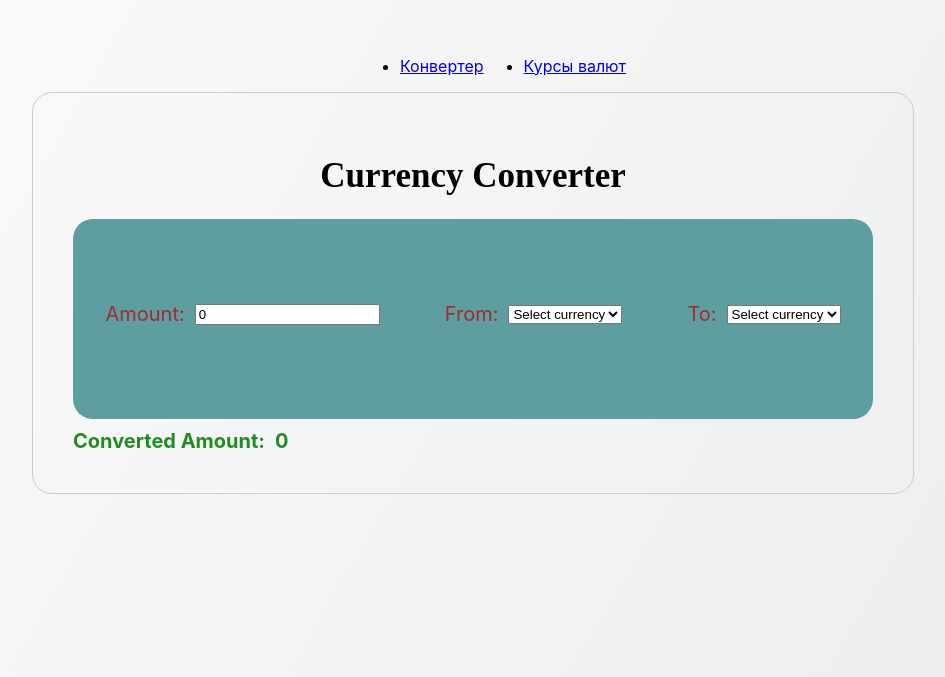
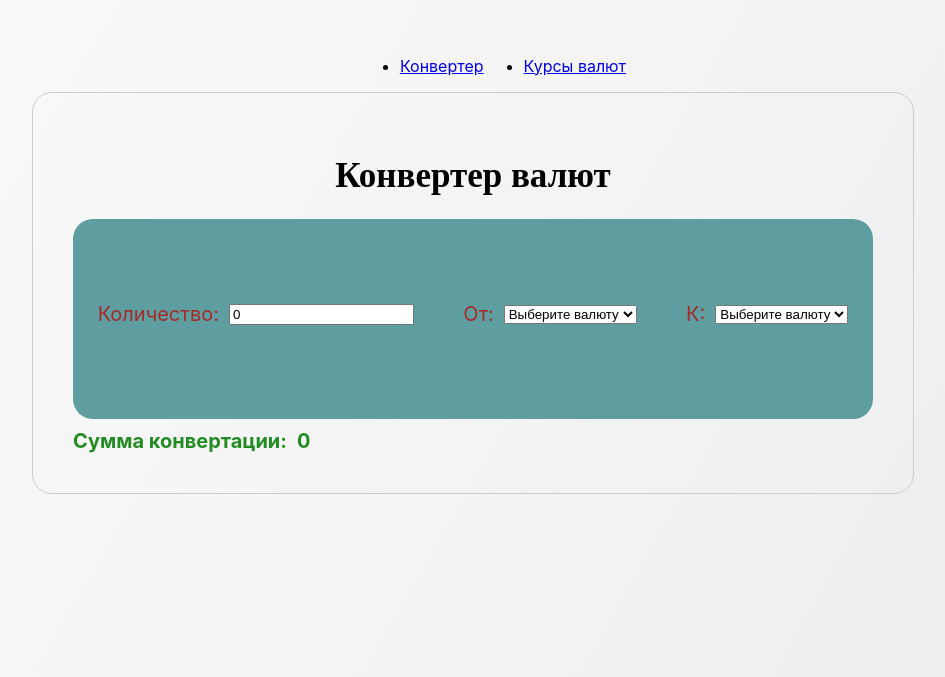
Before and after one commit to artemdov/CurrencyConverter, a React (Create React App) app: page / in a window 1280 px wide. Shown: the part 123-800 px from the top of the page, without its empty margins (167-1112 px from the left). Built offline with nearby package versions, Linux system fonts and the light colour scheme.

Commit message:
fix styles

```diff
--- a/src/CurrencyConverter/CurrencyConverterComponent.jsx
+++ b/src/CurrencyConverter/CurrencyConverterComponent.jsx
@@ -2,6 +2,7 @@ import React from 'react';
 import styles from '../CurrencyConverter/styles.module.scss';
 import { currencies } from '../consts/currencies';
 import { getCurrencies } from '../functions/getCurrencies';
+import { CurrencySelector } from '../components/CurrencySelector';
 
 export const CurrencyConverterComponent = (props) => {
 
@@ -15,33 +16,34 @@ export const CurrencyConverterComponent = (props) => {
         toCurrency,
     } = props
 
-    return (
-        <div className={styles.converterContainer}>
-            <h1 className={styles.header}>Currency Converter</h1>
+    return (<div className={styles.converterContainer}>
+        <h1 className={styles.header}>Конвертер валют</h1>
         <div className={styles.container}>
             <div className={styles.inputContainer}>
-                    <label className={styles.label}>Amount:</label>
+                <label className={styles.label}>Количество:</label>
                 <input type="number" value={amount} onChange={handleAmountChange}/>
             </div>
-                <div className={styles.inputContainer}>
-                    <label className={styles.label}>From:</label>
-                    <select value={fromCurrency} onChange={handleFromCurrencyChange}>
-                        <option value="">Select currency</option>
-                        {getCurrencies(currencies)}
-                    </select>
-                </div>
-                <div className={styles.inputContainer}>
-                    <label className={styles.label}>To:</label>
-                    <select value={toCurrency} onChange={handleToCurrencyChange}>
-                        <option value="">Select currency</option>
-                        {getCurrencies(currencies)}
-                    </select>
-                </div>
+            <CurrencySelector
+                label="От:"
+                value={fromCurrency}
+                onChange={handleFromCurrencyChange}
+                options={currencies}
+                inputStyles={styles.inputContainer}
+                labelStyles={styles.label}
+            />
+            <CurrencySelector
+                label="К:"
+                value={toCurrency}
+                onChange={handleToCurrencyChange}
+                options={currencies}
+                inputStyles={styles.inputContainer}
+                labelStyles={styles.label}
+
+            />
         </div>
         <div className={styles.resultContainer}>
-                <label className={styles.lastLabel}>Converted Amount:</label>
+            <label className={styles.lastLabel}>Сумма конвертации:</label>
             <span className={styles.lastLabel}>{convertedAmount}</span>
         </div>
-        </div>
-    );
+    </div>);
 };
--- /dev/null
+++ b/src/components/CurrencySelector.jsx
@@ -0,0 +1,11 @@
+import { getCurrencies } from '../functions/getCurrencies';
+
+export const CurrencySelector = ({ label, value, onChange, options, inputStyles, labelStyles }) => (
+    <div className={inputStyles}>
+        <label className={labelStyles}>{label}</label>
+        <select value={value} onChange={onChange}>
+            <option value="">Выберите валюту</option>
+            {getCurrencies(options)}
+        </select>
+    </div>
+);
--- a/src/functions/getCurrencies.js
+++ /dev/null
@@ -1,5 +0,0 @@
-export const getCurrencies = (currencies) => {
-    return currencies.map((currency) => (<option key={currency} value={currency}>
-        {currency}
-    </option>))
-}
--- /dev/null
+++ b/src/functions/getCurrencies.jsx
@@ -0,0 +1,5 @@
+export const getCurrencies = (currencyList) => {
+    return currencyList.map((currency) => (<option key={currency} value={currency}>
+        {currency}
+    </option>))
+}
```
Lines whose indentation alone changed are shown as unchanged.
